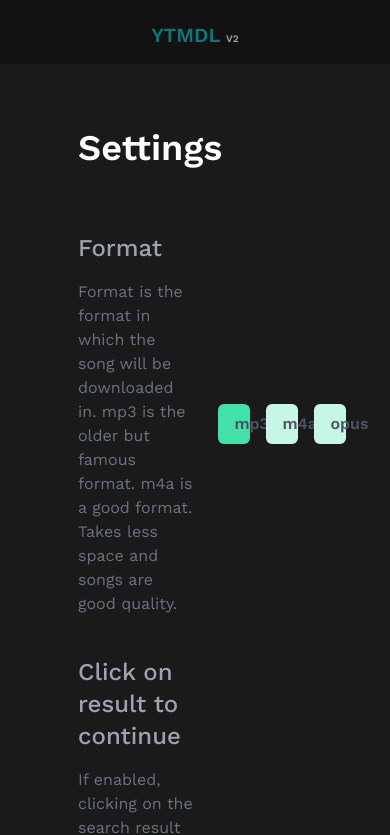
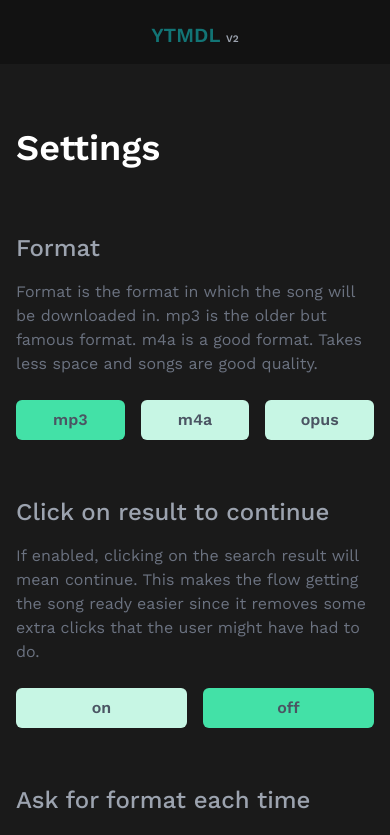
Before and after one commit to deepjyoti30/ytmdl-web-v2, a Vue app: page /settings in a window 390 px wide. Shown: the top 835 px of the page. Built offline with nearby package versions, Linux system fonts and the light colour scheme; some icons are missing; what vue-resource would draw is missing.

Commit message:
Make the settings responsive for mobile devices

```diff
--- a/src/components/SettingEach.vue
+++ b/src/components/SettingEach.vue
@@ -1,7 +1,9 @@
 <template>
   <div class="setting--each__container">
-    <div class="setting--each py-4 my-2 flex justify-between items-center">
-      <div class="setting--text w-1/2">
+    <div
+      class="setting--each py-4 md:my-2 mt-6 md:flex md:justify-between md:items-center block"
+    >
+      <div class="setting--text md:w-1/2 w-full">
         <h2 class="text-2xl font-medium text-gray-700 dark:text-gray-400">
           {{ getSettingName }}
         </h2>
@@ -9,7 +11,7 @@
           {{ getSettingDesc }}
         </div>
       </div>
-      <div class="setting--handler w-2/5 flex">
+      <div class="setting--handler md:w-2/5 w-full md:mt-0 mt-6 flex">
         <button
           type="button"
           v-for="(option, id) in getSettingOptions"
--- a/src/views/Settings.vue
+++ b/src/views/Settings.vue
@@ -1,6 +1,8 @@
 <template>
   <div class="settings__container">
-    <div class="settings--content w-3/5 mr-auto ml-auto mt-16 mb-24">
+    <div
+      class="settings--content lg:w-3/5 md:w-4/5 w-5/5 md:px-0 px-4 mr-auto ml-auto mt-16 mb-24"
+    >
       <div class="settings--text">
         <h1 class="font-semibold text-4xl dark:text-white">Settings</h1>
       </div>
```
